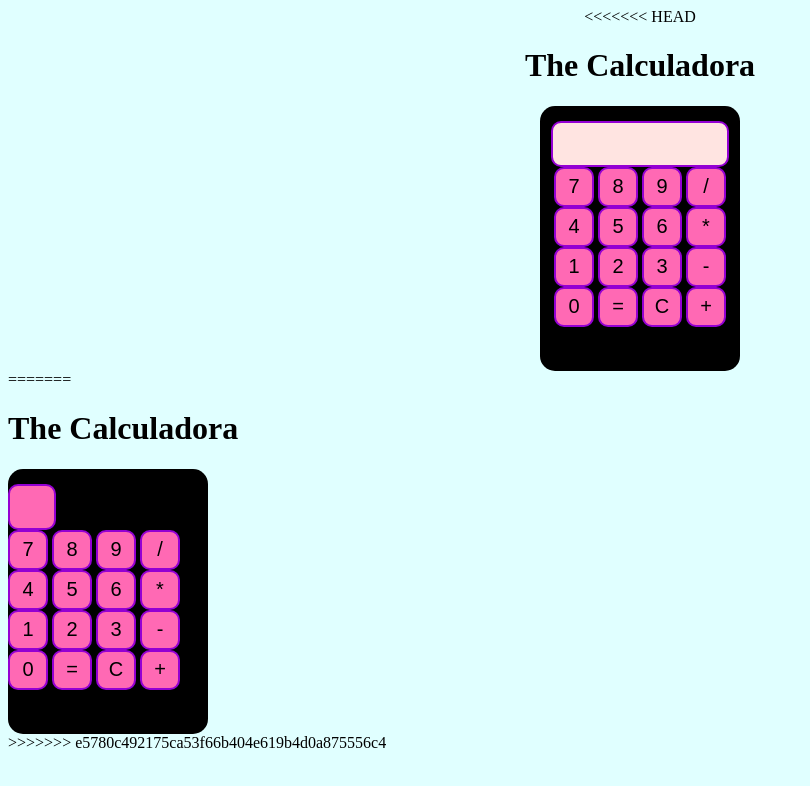
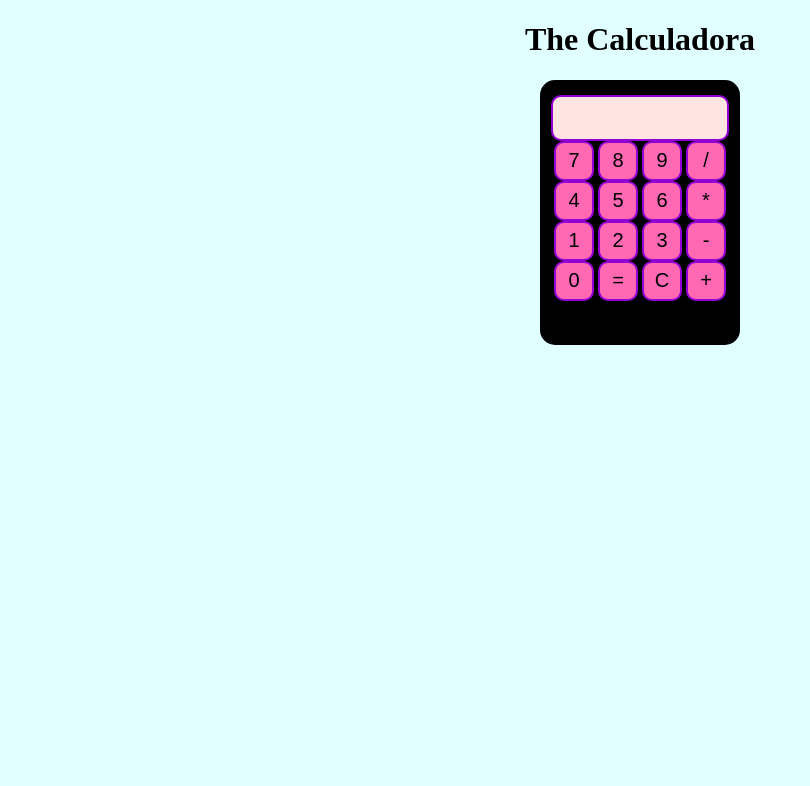
Before and after one commit to luanguedes/thecalculadora.github.io, a plain HTML site: page index.html in a window 1280 px wide. Shown: the whole page, without its empty margins (0-810 px from the left). Drawn offline with Linux system fonts and the light colour scheme.

```diff
--- a/index.html
+++ b/index.html
@@ -6,7 +6,6 @@
 	</head>
 	<body>
 		<center>
-<<<<<<< HEAD
 			<h1> The Calculadora </h1>
 			<form name= "calc">
 				<input class="texto" type="text" name="visor"/> <br>
@@ -31,31 +30,5 @@
 				<input type="button" value="+" onclick="op('+');" />
 			</form>
 		</center>
-=======
-		<h1> The Calculadora </h1>
-		<form name= "calc">
-			<input type="text" name="visor"/> <br>
-			<input type="button" value="7" onclick="botao(value);" />
-			<input type="button" value="8" onclick="botao(value);" />
-			<input type="button" value="9" onclick="botao(value);" />
-			<input type="button" value="/" onclick="botao(value);" />
-			<br>
-			<input type="button" value="4" onclick="botao(value);" />
-			<input type="button" value="5" onclick="botao(value);" />
-			<input type="button" value="6" onclick="botao(value);" />
-			<input type="button" value="*" onclick="botao(value);" />
-			<br>
-			<input type="button" value="1" onclick="botao(value);" />
-			<input type="button" value="2" onclick="botao(value);" />
-			<input type="button" value="3" onclick="botao(value);" />
-			<input type="button" value="-" onclick="botao(value);" />
-			<br>
-			<input type="button" value="0" onclick="botao(value);" />
-			<input type="button" value="=" onclick="calcule();" />
-			<input type="button" value="C" onclick="reset();" />
-			<input type="button" value="+" onclick="botao(value);" />
-		</form>
-	</center>
->>>>>>> e5780c492175ca53f66b404e619b4d0a875556c4
 	</body>
 </html>
```
